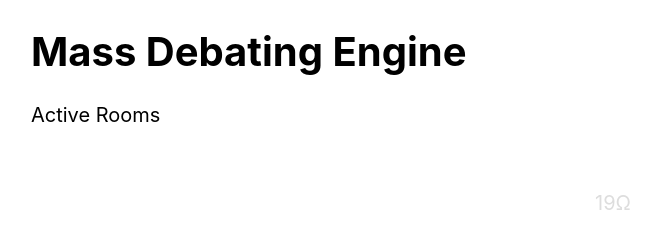
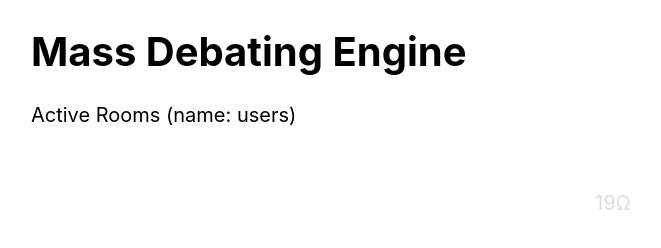
Before and after one commit to RyanFleck/Mass-Debater, a website: page static/index.html in a window 1280 px wide. Shown: the whole page, without its empty margins (309-970 px from the left). Drawn offline with nearby package versions, Linux system fonts and the light colour scheme; no server answers; files whose address does not match are found by name.

Commit message:
Update Readme.

```diff
--- a/static/index.html
+++ b/static/index.html
@@ -36,7 +36,7 @@
 </head>
 <body>
 <h1>Mass Debating Engine</h1>
-<p>Active Rooms</p>
+<p>Active Rooms (name: users)</p>
 <ul id="rooms">
 </ul>
 <br />
```
Also changed, not shown: README.md.
